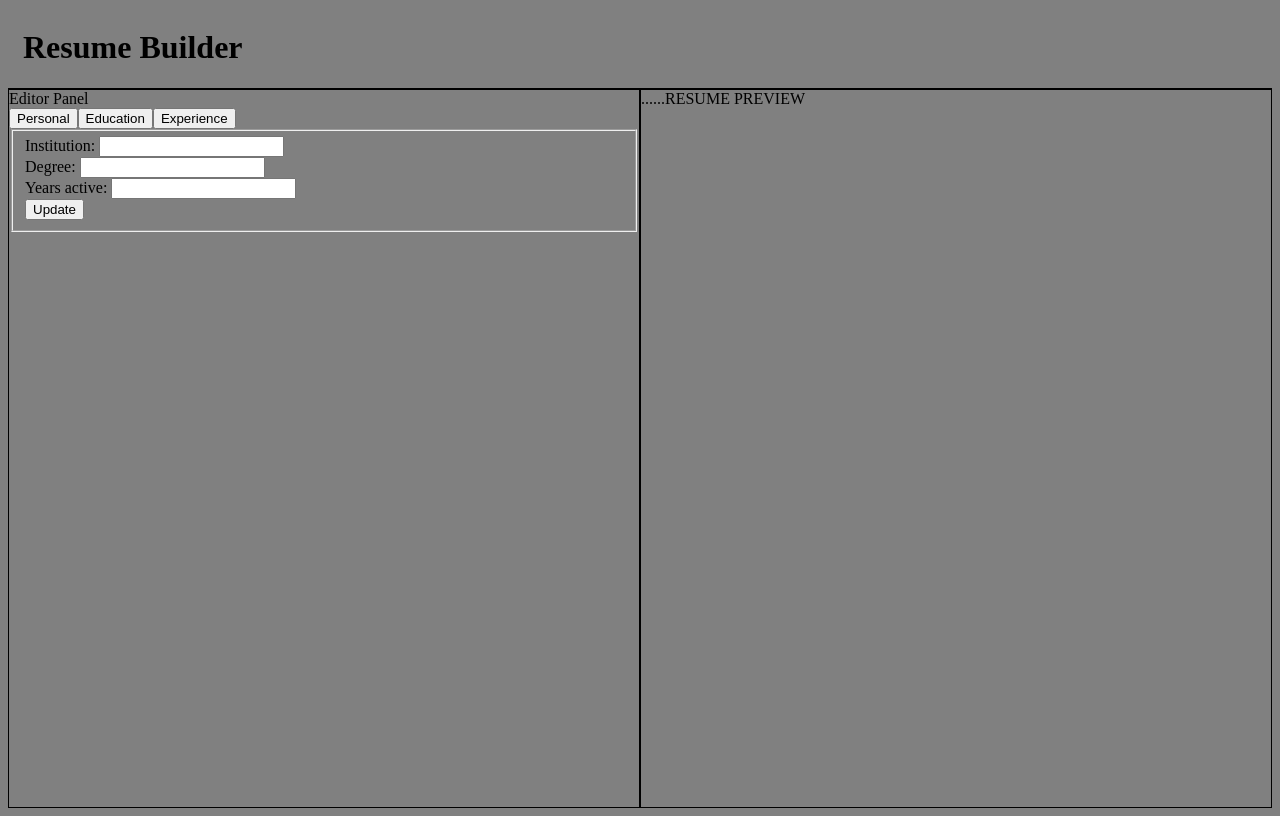
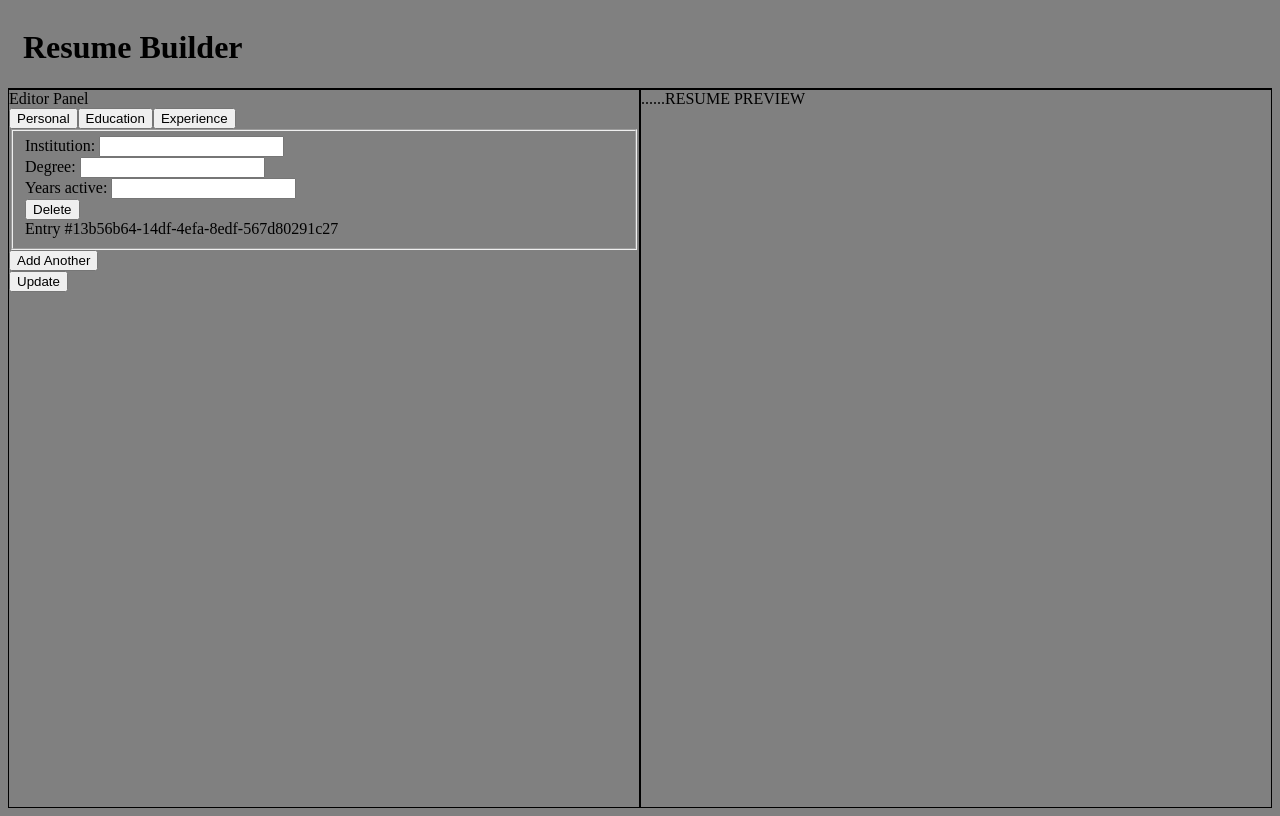
Before and after one commit to anuragmaganti/ResumeLoomr, a React (Vite) app: page / in a window 1280 px wide. Both pictures are taken after a click on the button "Education". Built offline with nearby package versions, Linux system fonts and the light colour scheme.

Commit message:
added feature to add and remove multiple experience and education entries

```diff
--- a/src/components/forms/educationForm.jsx
+++ b/src/components/forms/educationForm.jsx
@@ -1,10 +1,19 @@
+import { useState } from "react";
+
 export default function EducationForm() {
+
+    const [educationEntries,setEducationEntries] = useState([
+        {id: crypto.randomUUID(), school:"",degree:"",yearsActive:""}
+    ])
+
     function handleSubmit(e) {
         e.preventDefault();
     }
 
     return (
-        <fieldset>
+        <div>
+            {educationEntries.map((entry)=>(
+            <fieldset key={entry.id}>
                 <form onSubmit={handleSubmit}>
                     <label htmlFor="school">Institution: </label>
                     <input type="text" id="school" name="school"/>
@@ -15,8 +24,15 @@ export default function EducationForm() {
                     <label htmlFor="yearsEdu">Years active: </label>
                     <input type="text" id="yearsEdu" name="yearsEdu"/>
                     <div></div>
+                    <button type="button" onClick={()=>setEducationEntries(educationEntries.filter(item => item.id !== entry.id))}>Delete</button>
+                </form>
+                <div>Entry #{entry.id}</div>
+            </fieldset>))}
+
+            <button type="button" onClick={()=>setEducationEntries([...educationEntries,{id: crypto.randomUUID(),school:"",degree:"",yearsActive:""}])}>Add Another</button>
+            <div></div>
             <button type="submit">Update</button>
-            </form>
-        </fieldset>
+
+        </div>
     )
 }
--- a/src/components/forms/experienceForm.jsx
+++ b/src/components/forms/experienceForm.jsx
@@ -1,10 +1,19 @@
+import { useState } from "react";
+
 export default function ExperienceForm() {
+
+    const [experienceEntries,setExperienceEntries] = useState([
+            {id: crypto.randomUUID(), company:"",activites:"",yearsExp:""}
+        ])
+
     function handleSubmit(e) {
         e.preventDefault();
     }
 
     return (
-        <fieldset>
+        <div>
+            {experienceEntries.map((entry)=> (
+                <fieldset key={entry.id}>
                     <form onSubmit={handleSubmit}>
                         <label htmlFor="company">Company: </label>
                         <input type="text" id="company" name="company"/>
@@ -15,8 +24,14 @@ export default function ExperienceForm() {
                         <label htmlFor="yearsExp">Years active: </label>
                         <input type="text" id="yearsExp" name="yearsExp"/>
                         <div></div>
-                <button type="submit">Update</button>
+                        <button type="button" onClick={()=>setExperienceEntries(experienceEntries.filter(item => item.id !== entry.id))}>Delete</button>
                     </form>
-        </fieldset>
+                    <div>Entry #{entry.id}</div>
+                </fieldset> ))}
+
+            <button type="button" onClick={()=>setExperienceEntries([...experienceEntries,{id: crypto.randomUUID(),company:"",activites:"",yearsExp:""}])}>Add Another</button>
+            <div></div>
+            <button type="submit">Update Resume</button>
+        </div>
     )
 }
--- a/src/components/forms/personalForm.jsx
+++ b/src/components/forms/personalForm.jsx
@@ -5,6 +5,7 @@ export default function PersonalForm() {
     }
 
     return (
+        <div>
             <fieldset>
                 <form onSubmit={handleSubmit}>
                     <label htmlFor="name">First and Last Name: </label>
@@ -19,5 +20,7 @@ export default function PersonalForm() {
                     <button type="submit">Update</button>
                 </form>
             </fieldset>
+        </div>
+
     )
 }
```
Lines whose indentation alone changed are shown as unchanged.
